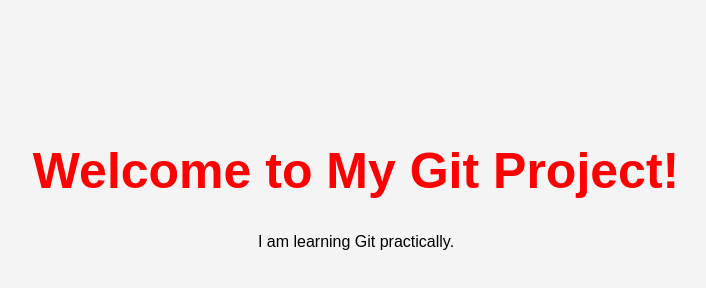
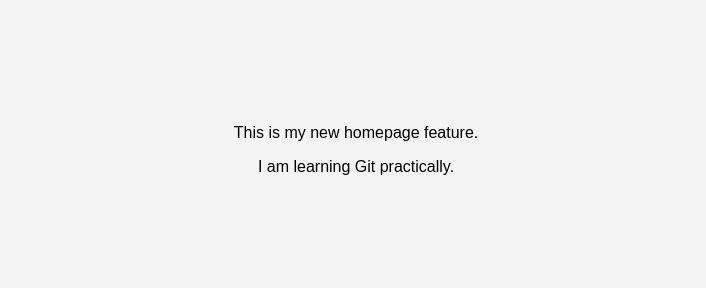
Before and after one commit to susha98/CI-CD, a plain HTML site: page index.html in a window 1280 px wide. Shown: the whole page, without its empty margins (284-990 px from the left). Drawn offline with Linux system fonts and the light colour scheme.

Commit message:
Updated the heading

```diff
--- a/index.html
+++ b/index.html
@@ -7,7 +7,8 @@
     <link rel="stylesheet" href="style.css">
 </head>
 <body>
-    <h1>Welcome to My Git Project!</h1>
+    <p>This is my new homepage feature.</p>
+
     <p>I am learning Git practically.</p>
 </body>
 </html>
```
